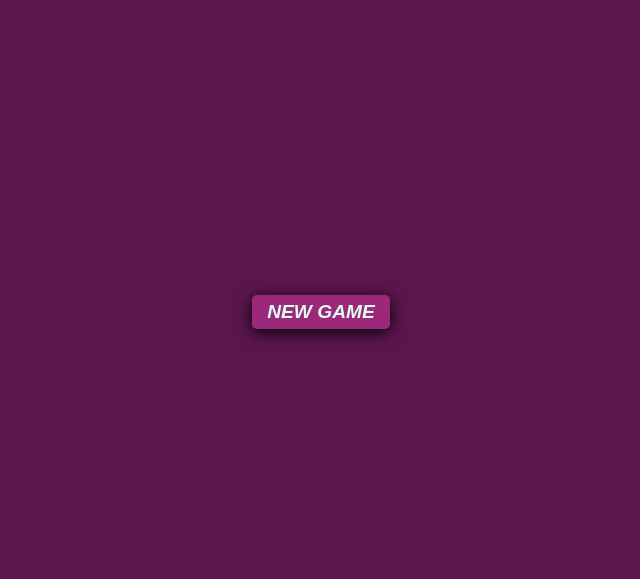
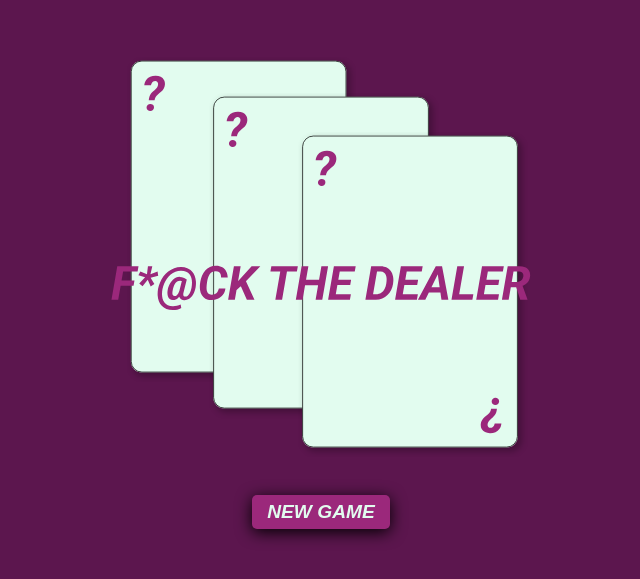
Before and after one commit to MZSkjaerstad/phuck_the_dealer, a Vue app: page / in a window 1280 px wide. Shown: the part 107-686 px from the top of the page, without its empty margins (319-959 px from the left). Built offline with nearby package versions, Linux system fonts and the light colour scheme.

Commit message:
Adding logo

```diff
--- a/src/views/Home.vue
+++ b/src/views/Home.vue
@@ -1,5 +1,6 @@
 <template>
    <section class="home">
+      <img class="game__logo" src="/vector/game_logo.svg" alt="">
       <router-link :to="'/game'">
          <button class="home__button">New Game</button>
       </router-link>
@@ -21,8 +22,14 @@ export default {
       width: 100vw;
       height: 100vh;
       display: flex;
+      flex-direction: column;
       justify-content: center;
       align-items: center;
+   }
+
+   .game__logo {
+      width: auto;
+      height: 50%;
    }
 
    .home__button {
```
Also changed, not shown: public/vector/game_logo.svg (added).
